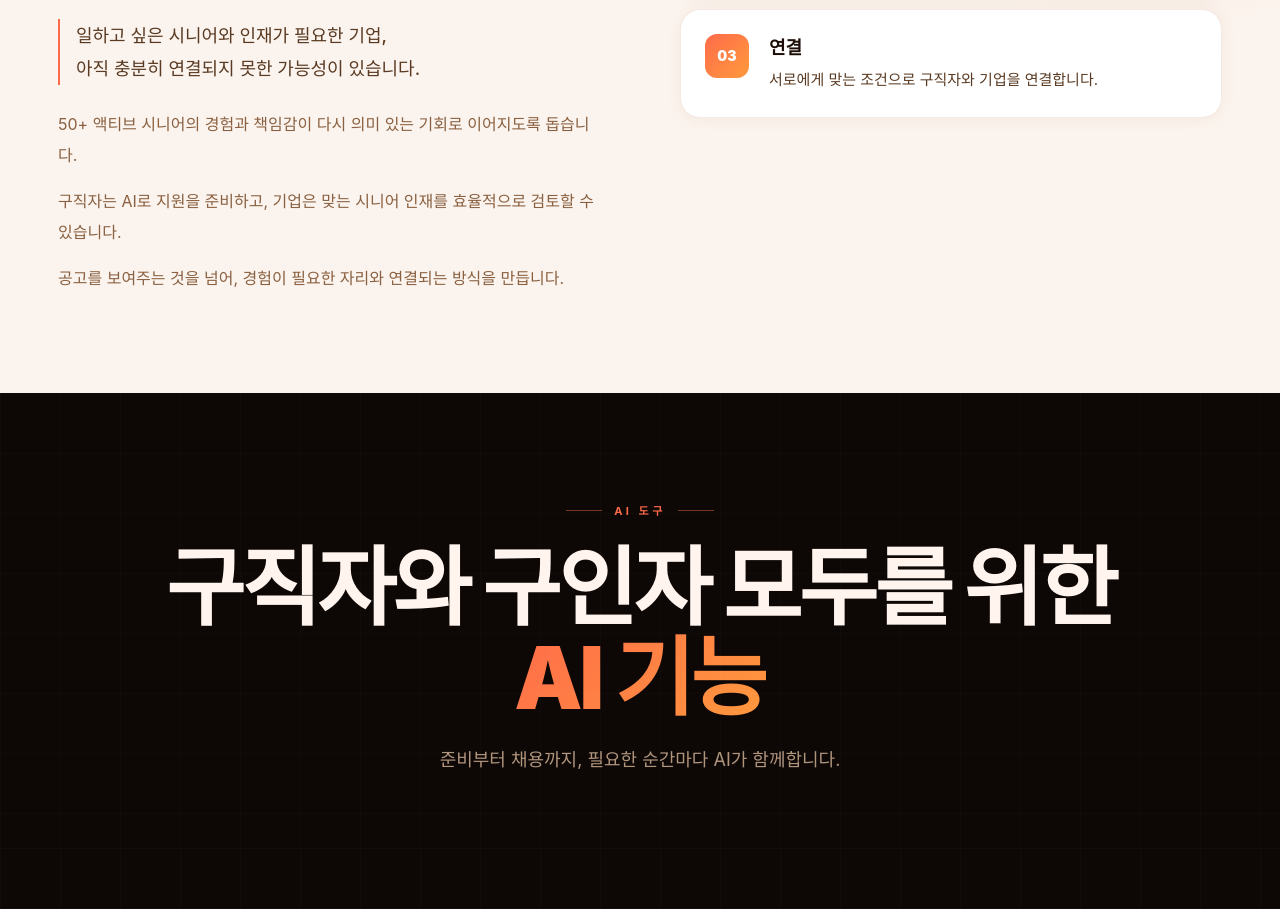
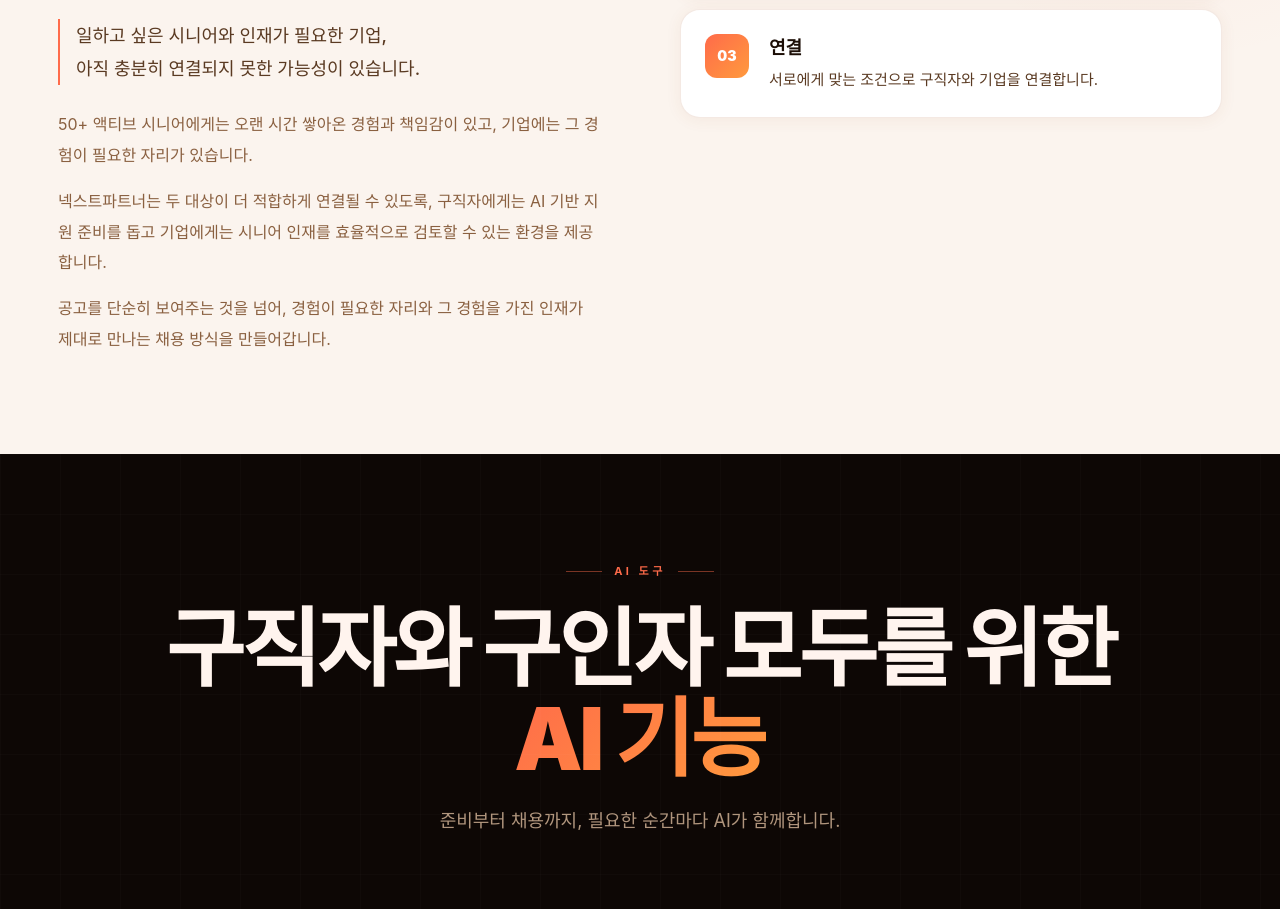
Before and after one commit to inhuiyang/nextpartner-landing, a website: page index.html in a window 1280 px wide. Shown: the part 1134-2043 px from the top of the page. Drawn offline with nearby package versions, Linux system fonts and the light colour scheme; a web font is replaced by a local one.

Commit message:
about 섹션 본문 텍스트 수정

```diff
--- a/index.html
+++ b/index.html
@@ -1226,13 +1226,13 @@
       </p>
       <div class="about-body">
         <p>
-          50+ 액티브 시니어의 경험과 책임감이 다시 의미 있는 기회로 이어지도록 돕습니다.
+          50+ 액티브 시니어에게는 오랜 시간 쌓아온 경험과 책임감이 있고, 기업에는 그 경험이 필요한 자리가 있습니다.
         </p>
         <p>
-          구직자는 AI로 지원을 준비하고, 기업은 맞는 시니어 인재를 효율적으로 검토할 수 있습니다.
+          넥스트파트너는 두 대상이 더 적합하게 연결될 수 있도록, 구직자에게는 AI 기반 지원 준비를 돕고 기업에게는 시니어 인재를 효율적으로 검토할 수 있는 환경을 제공합니다.
         </p>
         <p>
-          공고를 보여주는 것을 넘어, 경험이 필요한 자리와 연결되는 방식을 만듭니다.
+          공고를 단순히 보여주는 것을 넘어, 경험이 필요한 자리와 그 경험을 가진 인재가 제대로 만나는 채용 방식을 만들어갑니다.
         </p>
       </div>
     </div>
```
